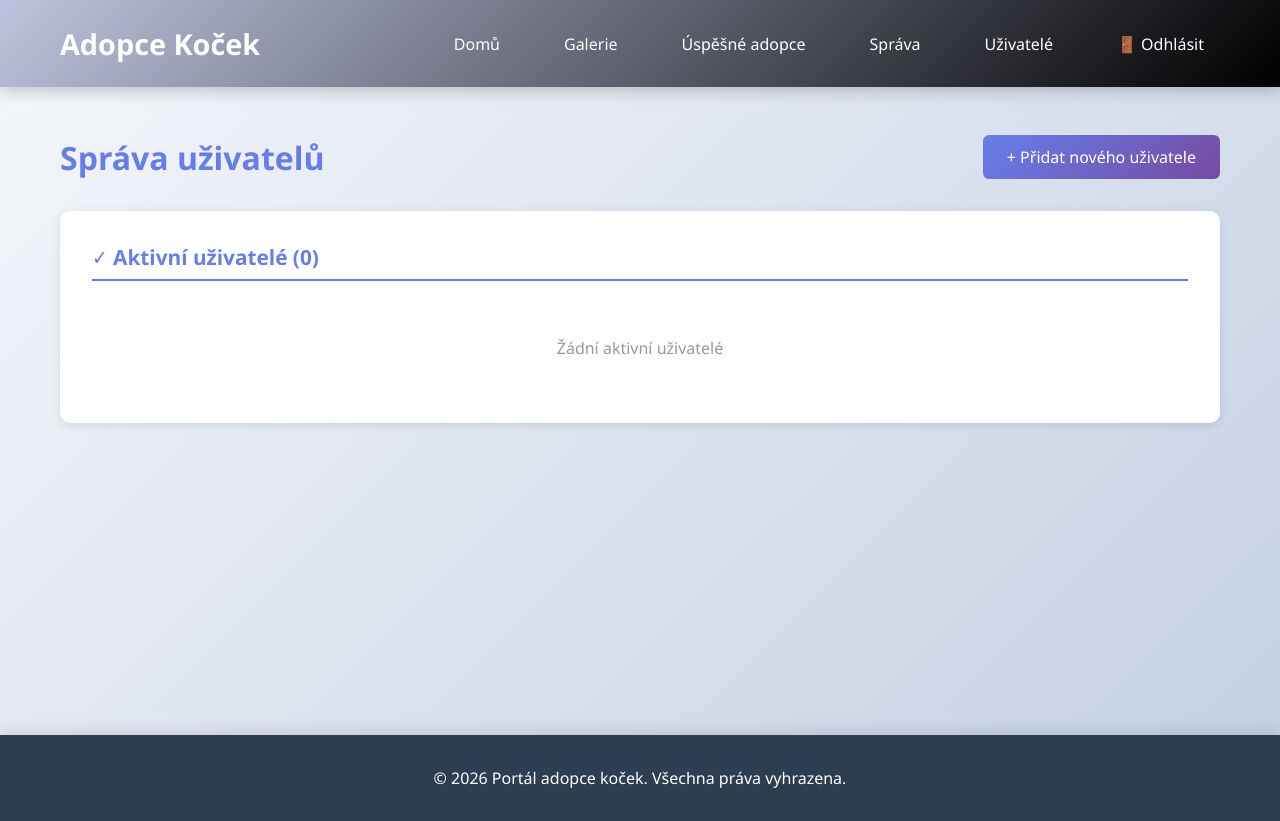
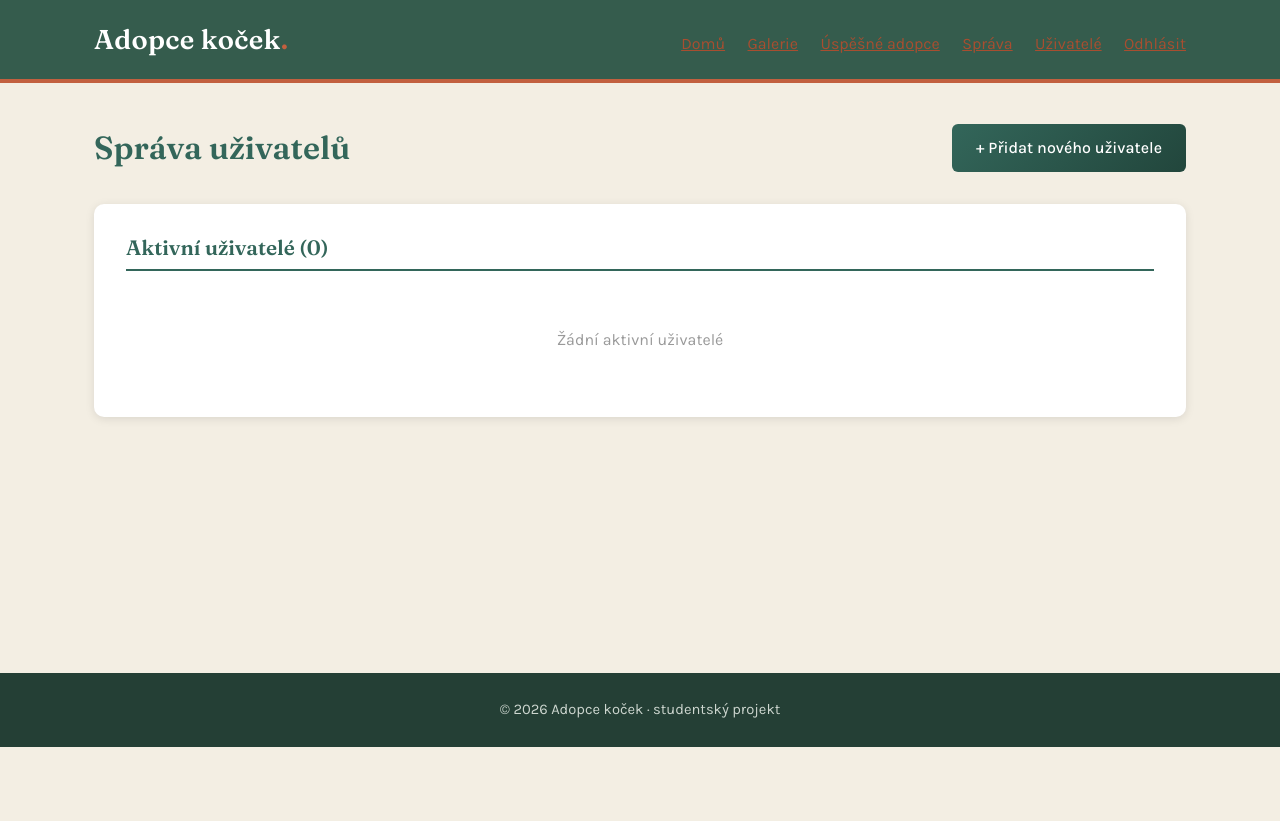
Before and after one commit to Veka741/WebProjekt3, a CodeIgniter 4 app: the page made by app/Views/admin_users.php in a window 1280 px wide. After the commit the page ends 747 px from the top, so only its background shows below. Run offline with PHP 8.4 and a stand-in for CodeIgniter, Linux system fonts and the light colour scheme; the template is opened without the code that fills it, so the values that code supplies are empty; some libraries are stand-ins or nearby versions.

Commit message:
Redesign UI to a warmer, hand-made look
Move away from the generic purple-gradient/emoji style: add Fraunces +
Karla fonts, a sage-green/terracotta/cream palette, a solid header with
underline nav, and remove all emojis across the views and the login page.

Co-Authored-By: Claude Opus 4.8 <noreply@anthropic.com>

```diff
--- a/app/Views/admin_users.php
+++ b/app/Views/admin_users.php
@@ -11,7 +11,7 @@
 
     <!-- Aktivní uživatelé -->
     <div class="section-box">
-        <h2>✓ Aktivní uživatelé (<?= count($activeUsers) ?>)</h2>
+        <h2>Aktivní uživatelé (<?= count($activeUsers) ?>)</h2>
 
         <?php if (empty($activeUsers)): ?>
             <p style="text-align: center; color: #999; padding: 2rem;">Žádní aktivní uživatelé</p>
@@ -40,7 +40,7 @@
                         <div class="col-actions">
                             <a href="/admin/users/edit/<?= $user['id'] ?>" class="btn-action btn-edit" title="Editovat">editovat</a>
                             <button type="button" class="btn-action btn-delete" title="Archivovat"
-                                    onclick="openDeleteModal('<?= site_url('admin/users/soft-delete/'.$user['id']) ?>', '<?= esc($user['username'], 'js') ?>')">🗑️</button>
+                                    onclick="openDeleteModal('<?= site_url('admin/users/soft-delete/'.$user['id']) ?>', '<?= esc($user['username'], 'js') ?>')"></button>
                         </div>
                     </div>
                 <?php endforeach; ?>
@@ -75,7 +75,7 @@
                             </span>
                         </div>
                         <div class="col-actions">
-                            <a href="/admin/users/restore/<?= $user['id'] ?>" class="btn-action btn-restore" title="Obnovit" onclick="return confirm('Obnovit tohoto uživatele?');">↩️</a>
+                            <a href="/admin/users/restore/<?= $user['id'] ?>" class="btn-action btn-restore" title="Obnovit" onclick="return confirm('Obnovit tohoto uživatele?');"></a>
                         </div>
                     </div>
                 <?php endforeach; ?>
@@ -86,7 +86,7 @@
 
 <style>
     .admin-section h1 {
-        color: #667eea;
+        color: #33665a;
         font-size: 2rem;
     }
 
@@ -103,7 +103,7 @@
     }
 
     .btn-primary {
-        background: linear-gradient(135deg, #667eea 0%, #764ba2 100%);
+        background: linear-gradient(135deg, #33665a 0%, #22463c 100%);
         color: white;
     }
 
@@ -120,10 +120,10 @@
     }
 
     .section-box h2 {
-        color: #667eea;
+        color: #33665a;
         margin-bottom: 1.5rem;
         font-size: 1.3rem;
-        border-bottom: 2px solid #667eea;
+        border-bottom: 2px solid #33665a;
         padding-bottom: 0.5rem;
     }
 
@@ -139,7 +139,7 @@
         background-color: #f5f5f5;
         border-radius: 6px;
         font-weight: bold;
-        color: #667eea;
+        color: #33665a;
         margin-bottom: 0.5rem;
     }
 
--- a/app/Views/home.php
+++ b/app/Views/home.php
@@ -33,7 +33,7 @@
             <p>Procházejte naši galerii nebo přidejte vlastní inzerát.</p>
             <div class="cta-buttons">
                 <a href="/gallery" class="btn btn-primary"> Procházet galerii</a>
-                <a href="/manage/add" class="btn btn-secondary">➕ Přidat inzerát</a>
+                <a href="/manage/add" class="btn btn-secondary">Přidat inzerát</a>
             </div>
         </div>
     </div>
@@ -118,7 +118,7 @@
 
     .btn-primary {
         background-color: white;
-        color: #667eea;
+        color: #33665a;
     }
 
     .btn-primary:hover {
--- a/app/Views/layout.php
+++ b/app/Views/layout.php
@@ -1,197 +1,160 @@
-
 <!DOCTYPE html>
 <html lang="cs">
 <head>
     <meta charset="UTF-8">
     <meta name="viewport" content="width=device-width, initial-scale=1.0">
-    <title><?= $title ?? 'Portál adopce koček' ?></title>
+    <title><?= $title ?? 'Adopce koček' ?></title>
+    <link rel="preconnect" href="https://fonts.googleapis.com">
+    <link rel="preconnect" href="https://fonts.gstatic.com" crossorigin>
+    <link href="https://fonts.googleapis.com/css2?family=Fraunces:opsz,wght@9..144,500;9..144,600&family=Karla:wght@400;500;700&display=swap" rel="stylesheet">
     <style>
-        * {
-            margin: 0;
-            padding: 0;
-            box-sizing: border-box;
+        :root {
+            --green: #355c4d;
+            --green-dark: #243f35;
+            --terra: #c2603f;
+            --terra-dark: #a84e30;
+            --paper: #f3eee3;
+            --card: #fffdf8;
+            --ink: #2b2a26;
+            --muted: #6f6a5f;
+            --line: #e3dccc;
         }
 
+        * { margin: 0; padding: 0; box-sizing: border-box; }
+
         body {
-            font-family: 'Segoe UI', Tahoma, Geneva, Verdana, sans-serif;
-            background: linear-gradient(135deg, #f5f7fa 0%, #c3cfe2 100%);
-            color: #333;
+            font-family: 'Karla', 'Segoe UI', system-ui, sans-serif;
+            background-color: var(--paper);
+            color: var(--ink);
             min-height: 100vh;
+            line-height: 1.6;
         }
 
-        header {
-            background: linear-gradient(135deg, #bec4dfff 0%, #000000ff 100%);
-            color: white;
-            padding: 1.5rem 0;
-            box-shadow: 0 4px 15px rgba(0,0,0,0.2);
-            position: sticky;
-            top: 0;
-            z-index: 100;
+        h1, h2, h3, h4 {
+            font-family: 'Fraunces', Georgia, 'Times New Roman', serif;
+            font-weight: 600;
+            line-height: 1.2;
+            color: var(--green-dark);
         }
 
-        .container {
-            max-width: 1200px;
-            margin: 0 auto;
-            padding: 0 20px;
+        a { color: var(--terra-dark); }
+
+        .container { max-width: 1140px; margin: 0 auto; padding: 0 24px; }
+
+        /* ---- Header ---- */
+        header {
+            background-color: var(--green);
+            color: #f3eee3;
+            border-bottom: 4px solid var(--terra);
         }
+        header .container { padding-top: 1.1rem; padding-bottom: 1.1rem; }
 
         nav {
             display: flex;
             justify-content: space-between;
-            align-items: center;
+            align-items: baseline;
             flex-wrap: wrap;
-            gap: 2rem;
+            gap: 1.2rem;
         }
 
         .logo {
-            font-size: 1.8rem;
-            font-weight: bold;
-            display: flex;
-            align-items: center;
-            gap: 0.5rem;
+            font-family: 'Fraunces', Georgia, serif;
+            font-size: 1.7rem;
+            font-weight: 600;
+            color: #fff;
+            letter-spacing: 0.3px;
         }
+        .logo .dot { color: var(--terra); }
 
         nav ul {
             list-style: none;
             display: flex;
-            gap: 2rem;
+            gap: 1.4rem;
             flex-wrap: wrap;
+            align-items: baseline;
         }
 
-        nav a {
-            color: white;
+        nav a.nav-link {
+            color: #ece6d8;
             text-decoration: none;
-            transition: all 0.3s;
-            padding: 0.5rem 1rem;
-            border-radius: 5px;
+            font-weight: 500;
+            font-size: 1.02rem;
+            padding-bottom: 3px;
+            border-bottom: 2px solid transparent;
+            transition: border-color .15s, color .15s;
+        }
+        nav a.nav-link:hover { color: #fff; border-bottom-color: var(--terra); }
+
+        main { min-height: calc(100vh - 210px); padding: 2.6rem 0 3.2rem; }
+
+        /* ---- Footer ---- */
+        footer {
+            background-color: var(--green-dark);
+            color: #cdd6cf;
+            text-align: center;
+            padding: 1.6rem 0;
+            font-size: .92rem;
         }
 
-        nav a:hover {
-            background-color: rgba(255,255,255,0.2);
-            transform: translateY(-2px);
+        /* ---- Alerts ---- */
+        .alert {
+            padding: .85rem 1.2rem;
+            margin-bottom: 1.6rem;
+            border-radius: 4px;
+            border-left: 4px solid;
+            font-size: .98rem;
         }
+        .alert-success { background-color: #e7efe6; color: #2c4a35; border-left-color: var(--green); }
+        .alert-error   { background-color: #f6e3dd; color: #7c2f1c; border-left-color: var(--terra-dark); }
 
-        main {
-            min-height: calc(100vh - 200px);
-            padding: 3rem 0;
-        }
-
-        footer {
-            background-color: #2c3e50;
-            color: white;
-            text-align: center;
-            padding: 2rem 0;
-            margin-top: 3rem;
-            box-shadow: 0 -4px 15px rgba(0,0,0,0.1);
-        }
-
-        .alert {
-            padding: 1rem 1.5rem;
-            margin: 1rem 0;
-            border-radius: 8px;
-            display: none;
-            border-left: 4px solid;
-            animation: slideIn 0.3s ease-out;
-        }
-
-        .alert.show {
-            display: block;
-        }
-
-        .alert-success {
-            background-color: #d4edda;
-            color: #155724;
-            border-left-color: #28a745;
-        }
-
-        .alert-error {
-            background-color: #f8d7da;
-            color: #721c24;
-            border-left-color: #dc3545;
-        }
-
-        @keyframes slideIn {
-            from {
-                transform: translateY(-20px);
-                opacity: 0;
-            }
-            to {
-                transform: translateY(0);
-                opacity: 1;
-            }
-        }
-
-        /* ── Drobečková navigace (breadcrumbs) ── */
+        /* ---- Breadcrumbs ---- */
         .breadcrumb {
             list-style: none;
             display: flex;
             flex-wrap: wrap;
-            gap: 0.4rem;
-            background-color: rgba(102, 126, 234, 0.1);
-            padding: 0.75rem 1rem;
-            border-radius: 5px;
-            margin-bottom: 2rem;
-            font-size: 0.95rem;
+            gap: .4rem;
+            margin-bottom: 1.8rem;
+            font-size: .92rem;
+            color: var(--muted);
         }
-        .breadcrumb-item + .breadcrumb-item::before {
-            content: "/";
-            padding-right: 0.4rem;
-            color: #999;
-        }
-        .breadcrumb-item a { color: #667eea; text-decoration: none; }
+        .breadcrumb-item + .breadcrumb-item::before { content: "/"; padding-right: .4rem; color: #b8b0a0; }
+        .breadcrumb-item a { color: var(--terra-dark); text-decoration: none; }
         .breadcrumb-item a:hover { text-decoration: underline; }
-        .breadcrumb-item.active { color: #666; }
+        .breadcrumb-item.active { color: var(--muted); }
 
-        /* ── Modální okno (potvrzení mazání) ── */
+        /* ---- Modal ---- */
         .modal-overlay {
             display: none;
             position: fixed;
             inset: 0;
-            background: rgba(0,0,0,0.5);
+            background: rgba(36, 63, 53, .55);
             z-index: 1000;
             align-items: center;
             justify-content: center;
         }
         .modal-overlay.open { display: flex; }
         .modal-box {
-            background: #fff;
-            border-radius: 10px;
-            padding: 2rem;
-            max-width: 420px;
+            background: var(--card);
+            border: 1px solid var(--line);
+            border-radius: 6px;
+            padding: 1.8rem;
+            max-width: 430px;
             width: 90%;
-            box-shadow: 0 10px 40px rgba(0,0,0,0.3);
-            animation: slideIn 0.2s ease-out;
+            box-shadow: 0 14px 40px rgba(36,63,53,.25);
         }
-        .modal-box h3 { color: #dc3545; margin-bottom: 1rem; }
-        .modal-box p { margin-bottom: 1.5rem; color: #444; }
-        .modal-actions { display: flex; gap: 1rem; justify-content: flex-end; }
+        .modal-box h3 { color: var(--terra-dark); margin-bottom: .9rem; }
+        .modal-box p { margin-bottom: 1.4rem; color: var(--ink); }
+        .modal-actions { display: flex; gap: .8rem; justify-content: flex-end; }
         .modal-actions .btn {
-            padding: 0.6rem 1.3rem;
-            border-radius: 6px;
-            text-decoration: none;
-            border: none;
-            cursor: pointer;
-            font-size: 0.95rem;
-            color: #fff;
+            padding: .55rem 1.2rem; border-radius: 4px; text-decoration: none;
+            border: none; cursor: pointer; font-size: .95rem; color: #fff; font-family: inherit;
         }
-        .modal-btn-cancel { background: #999; }
-        .modal-btn-confirm { background: #dc3545; }
+        .modal-btn-cancel { background: #8d877a; }
+        .modal-btn-confirm { background: var(--terra-dark); }
 
         @media (max-width: 768px) {
-            nav {
-                flex-direction: column;
-                gap: 1rem;
-            }
-
-            nav ul {
-                flex-direction: column;
-                gap: 0.5rem;
-                width: 100%;
-            }
-
-            .logo {
-                font-size: 1.3rem;
-            }
+            nav { flex-direction: column; align-items: flex-start; gap: .8rem; }
+            nav ul { gap: 1rem; }
         }
     </style>
 </head>
@@ -199,35 +162,18 @@
     <header>
         <div class="container">
             <nav>
-                <div class="logo">Adopce Koček</div>
+                <div class="logo">Adopce koček<span class="dot">.</span></div>
                 <ul>
-                    <li>
-                        <?= anchor('/', 'Domů', 'nav-link'); ?>
-                    </li>
-                    <li>
-                        <?= anchor('gallery', 'Galerie', 'nav-link'); ?>
-                    </li>
-                    <li>
-                        <?= anchor('success', 'Úspěšné adopce', 'nav-link'); ?>
-                    </li>
-                    <?php
-                    // Check if user is logged in via Ion Auth session
-                    $isLoggedIn = (bool) session('user_id');
-                    ?>
+                    <li><?= anchor('/', 'Domů', 'nav-link'); ?></li>
+                    <li><?= anchor('gallery', 'Galerie', 'nav-link'); ?></li>
+                    <li><?= anchor('success', 'Úspěšné adopce', 'nav-link'); ?></li>
+                    <?php $isLoggedIn = (bool) session('user_id'); ?>
                     <?php if ($isLoggedIn): ?>
-                    <li>
-                        <?= anchor('manage', 'Správa', 'nav-link'); ?>
-                    </li>
-                    <li>
-                        <?= anchor('admin/users', 'Uživatelé', 'nav-link'); ?>
-                    </li>
-                    <li>
-                        <?= anchor('auth/logout', '🚪 Odhlásit', 'nav-link'); ?>
-                    </li>
+                        <li><?= anchor('manage', 'Správa', 'nav-link'); ?></li>
+                        <li><?= anchor('admin/users', 'Uživatelé', 'nav-link'); ?></li>
+                        <li><?= anchor('auth/logout', 'Odhlásit', 'nav-link'); ?></li>
                     <?php else: ?>
-                    <li>
-                        <?= anchor('auth/login', '🔑 Přihlásit', 'nav-link'); ?>
-                    </li>
+                        <li><?= anchor('auth/login', 'Přihlásit', 'nav-link'); ?></li>
                     <?php endif; ?>
                 </ul>
             </nav>
@@ -237,15 +183,11 @@
     <main>
         <div class="container">
             <?php if (session()->has('success')): ?>
-                <div class="alert alert-success show">
-                    ✓ <?= session('success') ?>
-                </div>
+                <div class="alert alert-success"><?= session('success') ?></div>
             <?php endif; ?>
 
             <?php if (session()->has('error')): ?>
-                <div class="alert alert-error show">
-                    ✗ <?= session('error') ?>
-                </div>
+                <div class="alert alert-error"><?= session('error') ?></div>
             <?php endif; ?>
 
             <?= $this->renderSection('content') ?>
@@ -254,7 +196,7 @@
 
     <footer>
         <div class="container">
-            <p>&copy; 2026 Portál adopce koček. Všechna práva vyhrazena.</p>
+            <p>&copy; 2026 Adopce koček &middot; studentský projekt</p>
         </div>
     </footer>
 </body>
```
Also changed, not shown: app/Views/admin_users_add.php (+5 -5 lines), app/Views/admin_users_edit.php (+4 -4 lines), app/Views/auth/login.php (+13 -9 lines), app/Views/gallery.php (+17 -17 lines), app/Views/gallery_add.php (+4 -4 lines), app/Views/manage.php (+11 -11 lines), app/Views/manage_add.php (+6 -6 lines), app/Views/manage_detail.php (+8 -8 lines), app/Views/manage_edit.php (+4 -4 lines), app/Views/success.php (+8 -8 lines).
